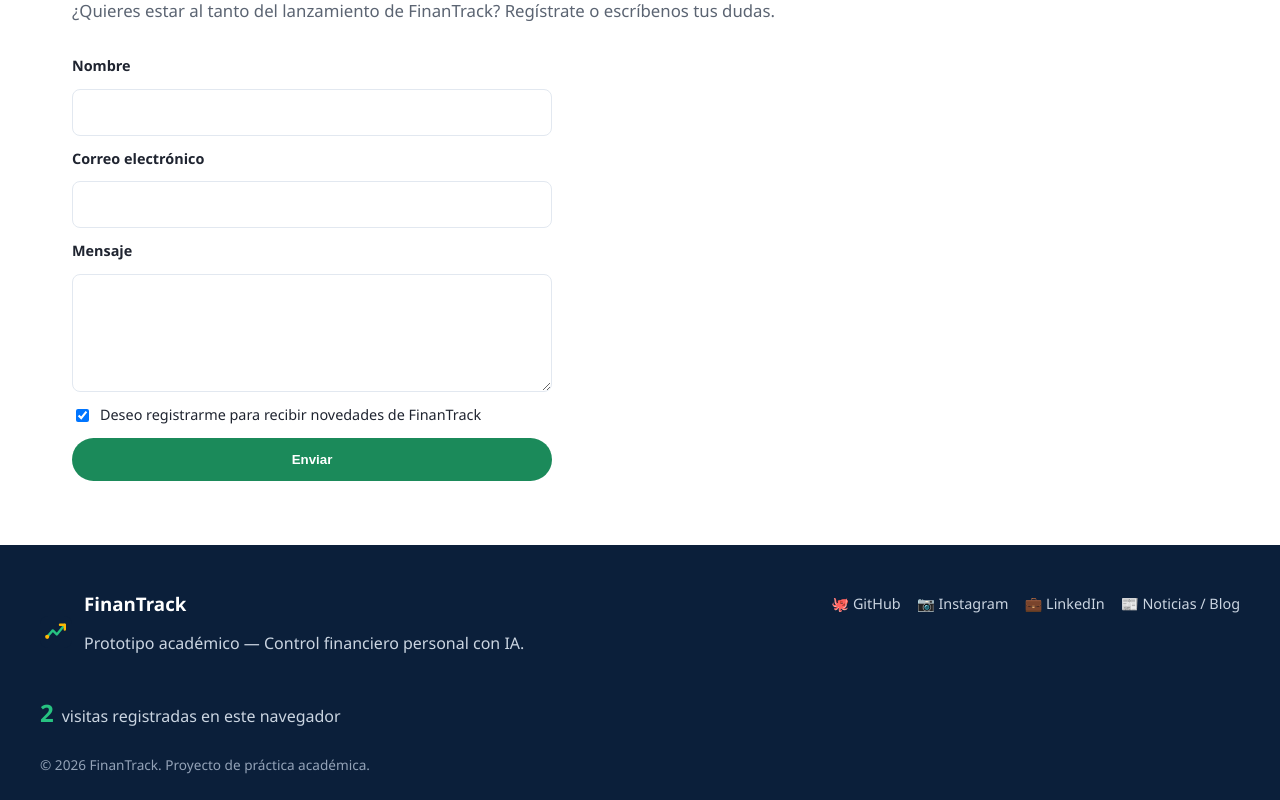
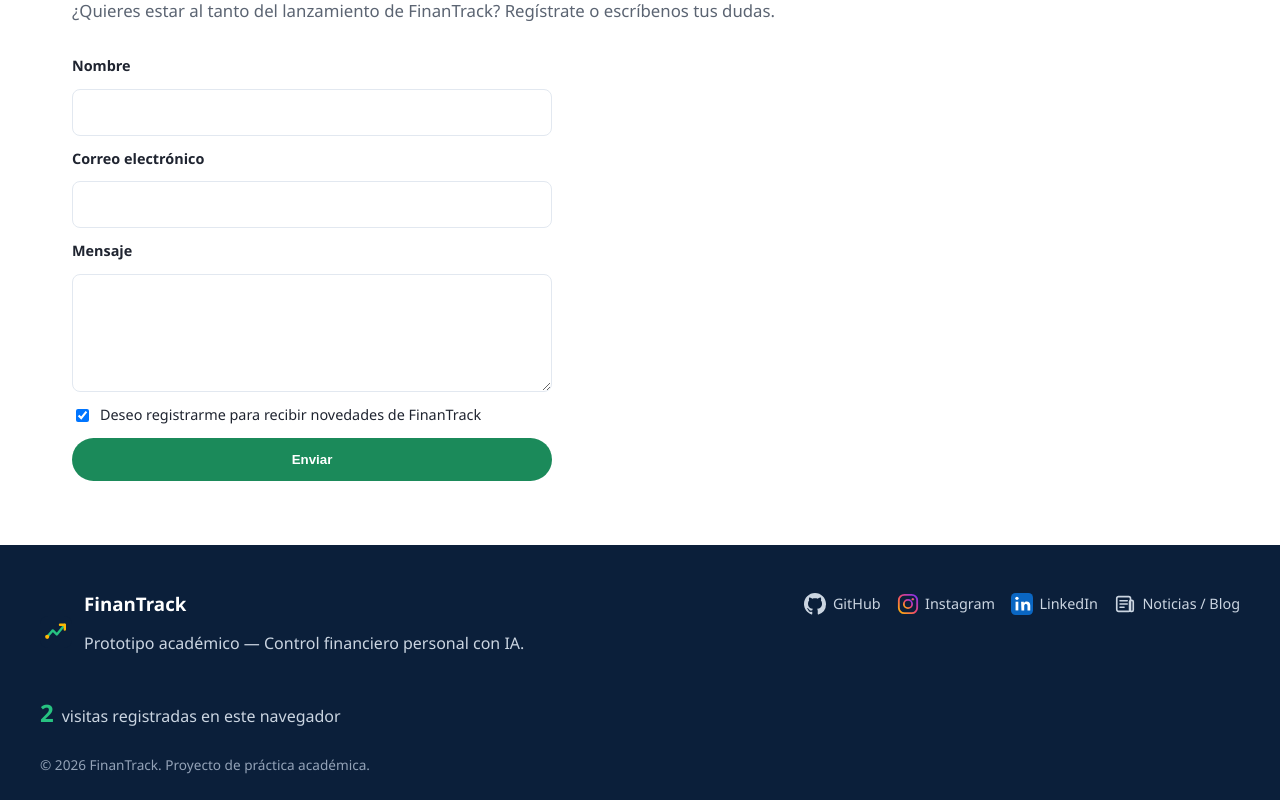
Before and after one commit to Sebastian1499/FinanTrack, a React (Vite) app: page / in a window 1280 px wide. Shown: the part 3206-4006 px from the top of the page. Built offline with nearby package versions, Linux system fonts and the light colour scheme.

Commit message:
Fix: texto superpuesto con icono en lista de movimientos; logos oficiales (GitHub, Instagram, LinkedIn) en vez de emojis

```diff
--- a/src/App.css
+++ b/src/App.css
@@ -248,6 +248,9 @@
 }
 
 .social-links a {
+  display: inline-flex;
+  align-items: center;
+  gap: 0.4rem;
   color: #cbd5e1;
   text-decoration: none;
   font-size: 0.9rem;
--- a/src/components/SocialLinks.jsx
+++ b/src/components/SocialLinks.jsx
@@ -1,9 +1,11 @@
+import { GithubIcon, InstagramIcon, LinkedinIcon, NewsIcon } from './icons';
+
 // TODO: reemplaza estos enlaces por los reales del proyecto.
 const links = [
-  { label: 'GitHub', href: 'https://github.com/', icon: '🐙' },
-  { label: 'Instagram', href: 'https://instagram.com/', icon: '📷' },
-  { label: 'LinkedIn', href: 'https://linkedin.com/', icon: '💼' },
-  { label: 'Noticias / Blog', href: 'https://example.com/noticias', icon: '📰' },
+  { label: 'GitHub', href: 'https://github.com/', Icon: GithubIcon },
+  { label: 'Instagram', href: 'https://instagram.com/', Icon: InstagramIcon },
+  { label: 'LinkedIn', href: 'https://linkedin.com/', Icon: LinkedinIcon },
+  { label: 'Noticias / Blog', href: 'https://example.com/noticias', Icon: NewsIcon },
 ];
 
 export default function SocialLinks() {
@@ -17,7 +19,8 @@ export default function SocialLinks() {
           rel="noopener noreferrer"
           aria-label={link.label}
         >
-          <span aria-hidden="true">{link.icon}</span> {link.label}
+          <link.Icon />
+          {link.label}
         </a>
       ))}
     </div>
--- a/src/components/icons.jsx
+++ b/src/components/icons.jsx
@@ -80,3 +80,58 @@ export function SearchIcon() {
     </svg>
   );
 }
+
+// Marcas reconocibles de redes (formas simplificadas, no bitmaps con derechos de autor).
+export function GithubIcon({ size = 22 }) {
+  return (
+    <svg width={size} height={size} viewBox="0 0 16 16" aria-hidden="true">
+      <path
+        fill="currentColor"
+        d="M8 0C3.58 0 0 3.58 0 8c0 3.54 2.29 6.53 5.47 7.59.4.07.55-.17.55-.38 0-.19-.01-.82-.01-1.49-2.01.37-2.53-.49-2.69-.94-.09-.23-.48-.94-.82-1.13-.28-.15-.68-.52-.01-.53.63-.01 1.08.58 1.23.82.72 1.21 1.87.87 2.33.66.07-.52.28-.87.51-1.07-1.78-.2-3.64-.89-3.64-3.95 0-.87.31-1.59.82-2.15-.08-.2-.36-1.02.08-2.12 0 0 .67-.21 2.2.82.64-.18 1.32-.27 2-.27.68 0 1.36.09 2 .27 1.53-1.04 2.2-.82 2.2-.82.44 1.1.16 1.92.08 2.12.51.56.82 1.27.82 2.15 0 3.07-1.87 3.75-3.65 3.95.29.25.54.73.54 1.48 0 1.07-.01 1.93-.01 2.2 0 .21.15.46.55.38A8.01 8.01 0 0016 8c0-4.42-3.58-8-8-8z"
+      />
+    </svg>
+  );
+}
+
+export function InstagramIcon({ size = 22 }) {
+  return (
+    <svg width={size} height={size} viewBox="0 0 24 24" fill="none" aria-hidden="true">
+      <defs>
+        <linearGradient id="ig-grad" x1="0" y1="1" x2="1" y2="0">
+          <stop offset="0" stopColor="#ffb703" />
+          <stop offset="0.5" stopColor="#ef476f" />
+          <stop offset="1" stopColor="#7b2ff7" />
+        </linearGradient>
+      </defs>
+      <rect x="2" y="2" width="20" height="20" rx="6" fill="none" stroke="url(#ig-grad)" strokeWidth="2" />
+      <circle cx="12" cy="12" r="4.5" fill="none" stroke="url(#ig-grad)" strokeWidth="2" />
+      <circle cx="17.3" cy="6.7" r="1.3" fill="url(#ig-grad)" />
+    </svg>
+  );
+}
+
+export function LinkedinIcon({ size = 22 }) {
+  return (
+    <svg width={size} height={size} viewBox="0 0 24 24" aria-hidden="true">
+      <rect width="24" height="24" rx="5" fill="#0a66c2" />
+      <rect x="5" y="9.5" width="3" height="9.5" fill="#fff" />
+      <circle cx="6.5" cy="5.8" r="1.8" fill="#fff" />
+      <path
+        d="M11 9.5h3v1.4c.6-1 1.7-1.7 3.1-1.7 2.4 0 3.9 1.6 3.9 4.4v5.4h-3v-4.8c0-1.3-.5-2.2-1.7-2.2-1 0-1.6.7-1.8 1.3-.1.2-.1.6-.1.9v4.8h-3z"
+        fill="#fff"
+      />
+    </svg>
+  );
+}
+
+export function NewsIcon({ size = 22 }) {
+  return (
+    <svg width={size} height={size} viewBox="0 0 24 24" fill="none" aria-hidden="true">
+      <rect x="3" y="4" width="15" height="16" rx="2" fill="none" stroke="currentColor" strokeWidth="1.8" />
+      <rect x="17" y="8" width="4" height="12" rx="1.5" fill="none" stroke="currentColor" strokeWidth="1.8" />
+      <line x1="6.5" y1="8.5" x2="14.5" y2="8.5" stroke="currentColor" strokeWidth="1.6" strokeLinecap="round" />
+      <line x1="6.5" y1="12" x2="14.5" y2="12" stroke="currentColor" strokeWidth="1.6" strokeLinecap="round" />
+      <line x1="6.5" y1="15.5" x2="11" y2="15.5" stroke="currentColor" strokeWidth="1.6" strokeLinecap="round" />
+    </svg>
+  );
+}
```
Also changed, not shown: public/images/hero-mockup.svg, public/images/screen-home.svg.
